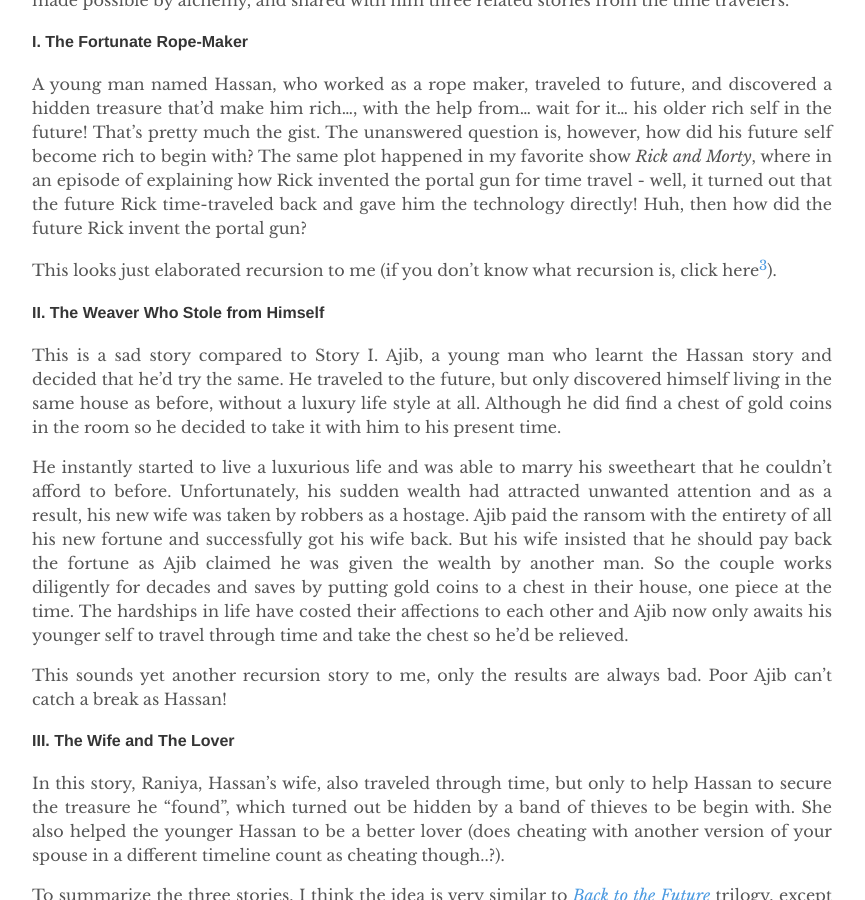
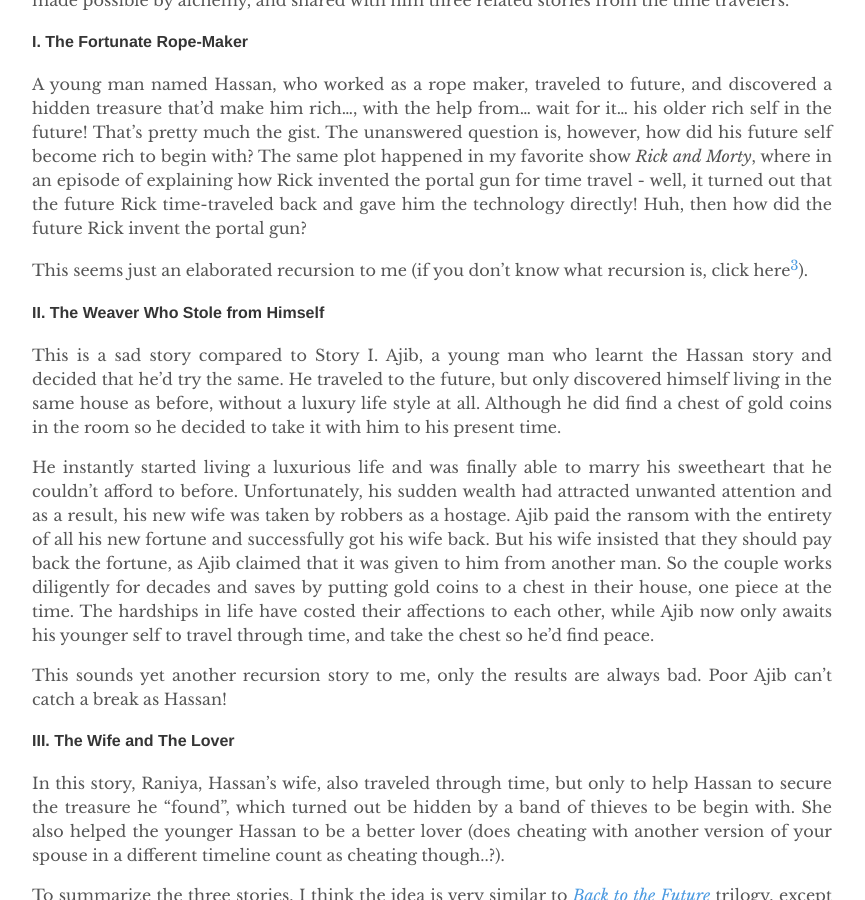
Before and after one commit to yuexiaofeng/yuexiaofeng.github.io, a Jekyll site: the page built from _posts/2024-12-21-exhalation.md, in a window 1280 px wide and 900 px high, scrolled down 2439 px. Shown: the whole window, without its empty margins (208-1073 px from the left). Built offline with Jekyll 4.4.1, drawn with Linux system fonts in a browser that asks for light colours; some of the changed text lies outside the part shown.

Commit message:
updated exhalation

```diff
--- a/_posts/2024-12-21-exhalation.md
+++ b/_posts/2024-12-21-exhalation.md
@@ -36,13 +36,13 @@ The merchant, Fuwaad ibn Abbas, who lived in ancient Baghdad and traded fabric f
 
 A young man named Hassan, who worked as a rope maker, traveled to future, and discovered a hidden treasure that'd make him rich..., with the help from... wait for it... his older rich self in the future! That's pretty much the gist. The unanswered question is, however, how did his future self become rich to begin with? The same plot happened in my favorite show *Rick and Morty*, where in an episode of explaining how Rick invented the portal gun for time travel - well, it turned out that the future Rick time-traveled back and gave him the technology directly! Huh, then how did the future Rick invent the portal gun?
 
-This looks just elaborated recursion to me (if you don't know what recursion is, click here[^fn3]).
+This seems just an elaborated recursion to me (if you don't know what recursion is, click here[^fn3]).
 
 #### II. The Weaver Who Stole from Himself
 
 This is a sad story compared to Story I. Ajib, a young man who learnt the Hassan story and decided that he'd try the same. He traveled to the future, but only discovered himself living in the same house as before, without a luxury life style at all. Although he did find a chest of gold coins in the room so he decided to take it with him to his present time.
 
-He instantly started to live a luxurious life and was able to marry his sweetheart that he couldn't afford to before. Unfortunately, his sudden wealth had attracted unwanted attention and as a result, his new wife was taken by robbers as a hostage. Ajib paid the ransom with the entirety of all his new fortune and successfully got his wife back. But his wife insisted that he should pay back the fortune as Ajib claimed he was given the wealth by another man. So the couple works diligently for decades and saves by putting gold coins to a chest in their house, one piece at the time. The hardships in life have costed their affections to each other and Ajib now only awaits his younger self to travel through time and take the chest so he'd be relieved.
+He instantly started living a luxurious life and was finally able to marry his sweetheart that he couldn't afford to before. Unfortunately, his sudden wealth had attracted unwanted attention and as a result, his new wife was taken by robbers as a hostage. Ajib paid the ransom with the entirety of all his new fortune and successfully got his wife back. But his wife insisted that they should pay back the fortune, as Ajib claimed that it was given to him from another man. So the couple works diligently for decades and saves by putting gold coins to a chest in their house, one piece at the time. The hardships in life have costed their affections to each other, while Ajib now only awaits his younger self to travel through time, and take the chest so he'd find peace.
 
 This sounds yet another recursion story to me, only the results are always bad. Poor Ajib can't catch a break as Hassan!
 
```
Also changed, not shown: other parts of _posts/2024-12-21-exhalation.md (+2 -2 lines).
